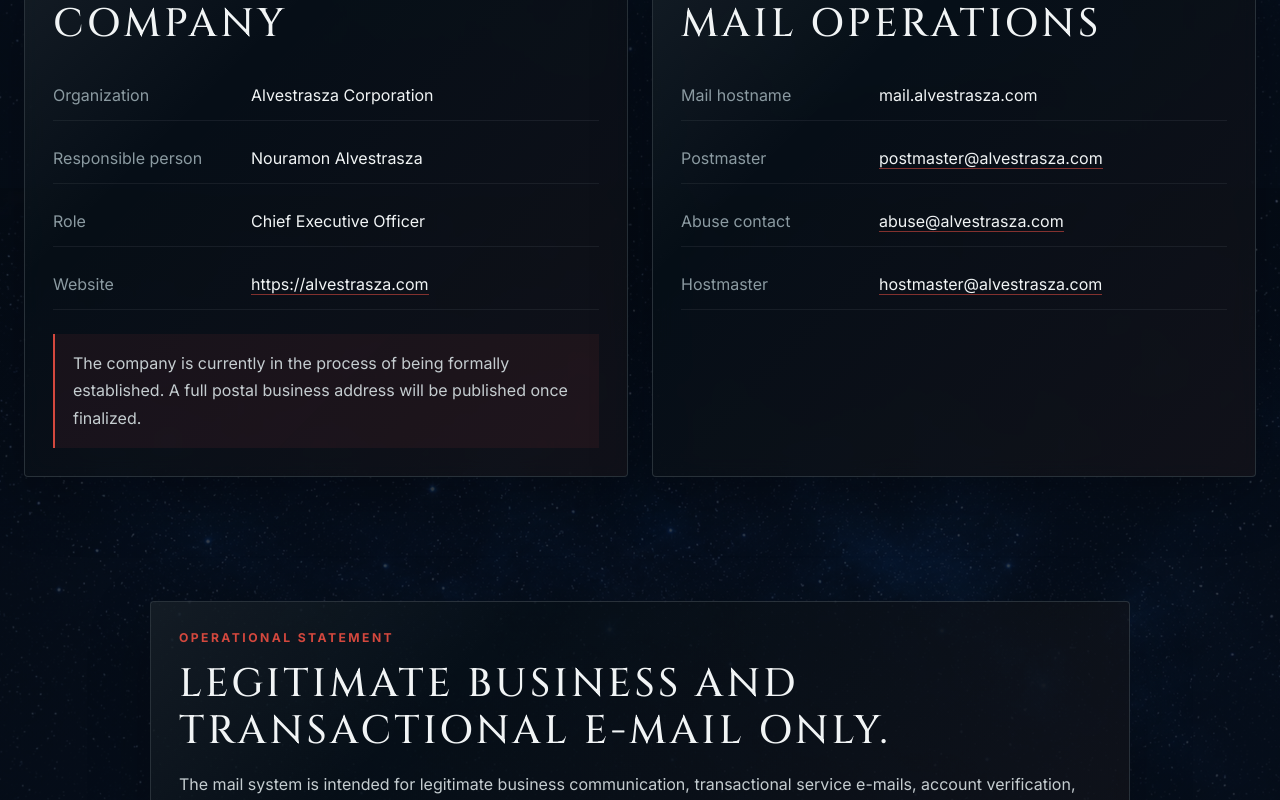
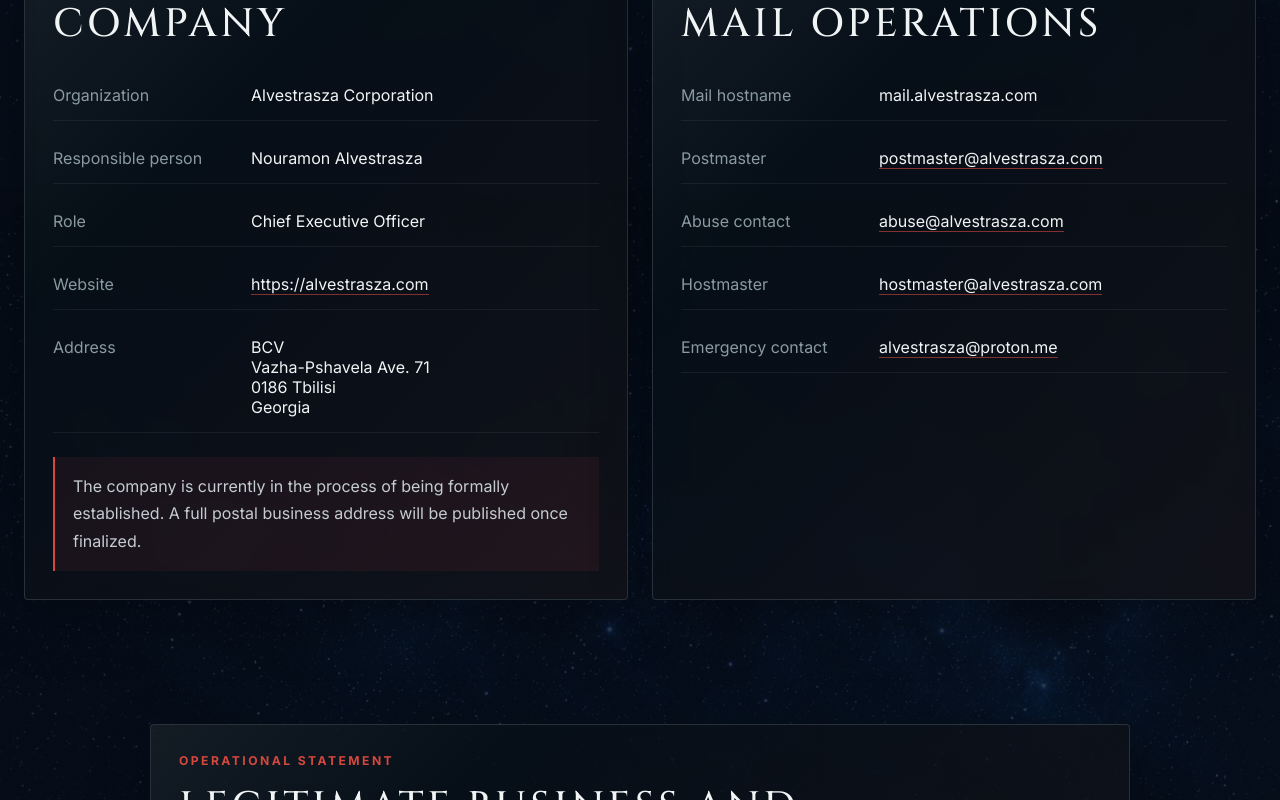
Before and after one commit to Alvestrasza/A-Corp_Website, a Next.js app: page /en/contact in a window 1280 px wide. Shown: the part 612-1412 px from the top of the page. Built offline with nearby package versions, Linux system fonts and the light colour scheme.

Commit message:
feat: add emergency contact email and update address details in configuration

```diff
--- a/messages/de.json
+++ b/messages/de.json
@@ -85,7 +85,8 @@
       "hostname": "Mail-Hostname",
       "postmaster": "Postmaster",
       "abuse": "Abuse-Kontakt",
-      "hostmaster": "Hostmaster"
+      "hostmaster": "Hostmaster",
+      "emergency": "Notfallkontakt"
     },
     "statement": {
       "eyebrow": "Betriebserklärung",
--- a/messages/en.json
+++ b/messages/en.json
@@ -85,7 +85,8 @@
       "hostname": "Mail hostname",
       "postmaster": "Postmaster",
       "abuse": "Abuse contact",
-      "hostmaster": "Hostmaster"
+      "hostmaster": "Hostmaster",
+      "emergency": "Emergency contact"
     },
     "statement": {
       "eyebrow": "Operational Statement",
--- a/src/app/[locale]/contact/page.tsx
+++ b/src/app/[locale]/contact/page.tsx
@@ -68,7 +68,8 @@ export default async function ContactPage({ params }: Props) {
                 <span className="info-label">{t('company.website')}</span>
                 <span className="info-value">
                   <a href={siteConfig.siteUrl}>{siteConfig.siteUrl}</a>
-                  {hasPostalAddress() && (
+                </span>
+              </div>
               <div className="info-row">
                 <span className="info-label">{t('company.address')}</span>
                 <span className="info-value">
@@ -89,9 +90,6 @@ export default async function ContactPage({ params }: Props) {
                   )}
                   <br />
                   {siteConfig.address.country}
-                      </span>
-                    </div>
-                  )}
                 </span>
               </div>
             </div>
@@ -125,6 +123,12 @@ export default async function ContactPage({ params }: Props) {
                   <a href={`mailto:${siteConfig.mail.hostmaster}`}>{siteConfig.mail.hostmaster}</a>
                 </span>
               </div>
+              <div className="info-row">
+                <span className="info-label">{t('mail.emergency')}</span>
+                <span className="info-value">
+                  <a href={`mailto:${siteConfig.mail.emergency}`}>{siteConfig.mail.emergency}</a>
+                </span>
+              </div>
             </div>
           </div>
         </div>
--- a/src/lib/site-config.ts
+++ b/src/lib/site-config.ts
@@ -28,7 +28,8 @@ export const siteConfig = {
     host: readEnv('ACORP_MAIL_HOST', 'mail.alvestrasza.com'),
     postmaster: readEnv('ACORP_POSTMASTER_EMAIL', 'postmaster@alvestrasza.com'),
     abuse: readEnv('ACORP_ABUSE_EMAIL', 'abuse@alvestrasza.com'),
-    hostmaster: readEnv('ACORP_HOSTMASTER_EMAIL', 'hostmaster@alvestrasza.com')
+    hostmaster: readEnv('ACORP_HOSTMASTER_EMAIL', 'hostmaster@alvestrasza.com'),
+    emergency: readEnv('ACORP_EMERGENCY_EMAIL','alvestrasza@proton.me')
   },
 
   address: {
```
Also changed, not shown: 1 other file (tests, documents, lock files or other folders). Lines whose indentation alone changed are shown as unchanged.
